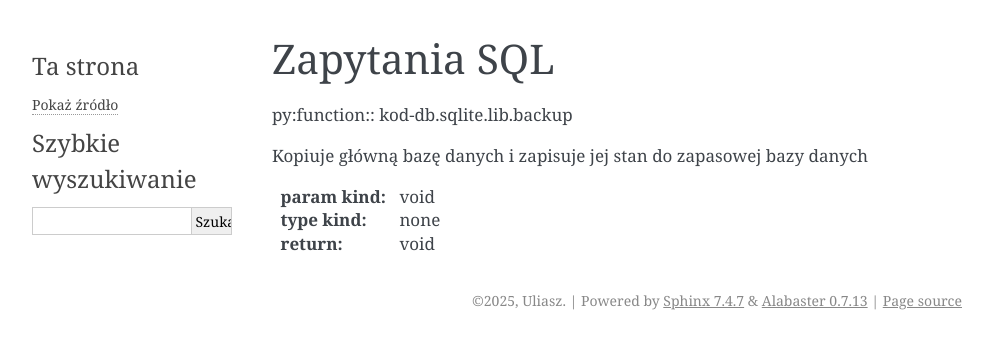
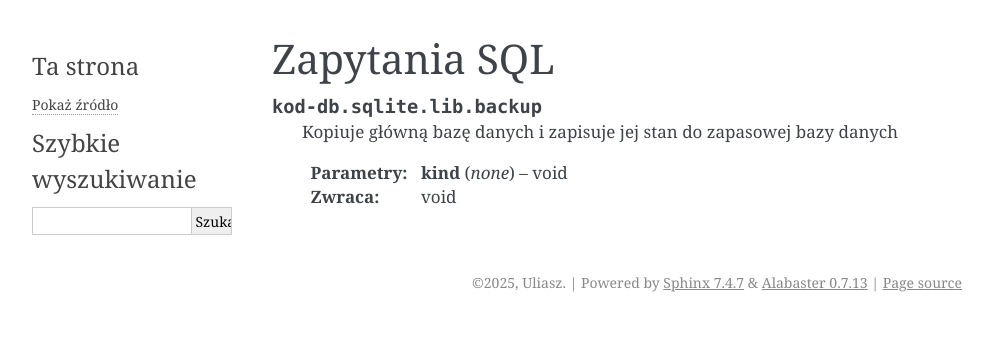
Before and after one commit to BlazejUl/Sprawozdanie, a Sphinx documentation site: the page built from Sprawozdanie-main/source/rozdzial4/index.rst, in a window 1280 px wide. Shown: the top 349 px of the page, without its empty margins (148-1141 px from the left). Built offline with Sphinx 7.4.7, drawn with Linux system fonts in a browser that asks for light colours; pages that are not in the unit, such as notebooks, are missing from menus.

Commit message:
Update index.rst

```diff
--- a/Sprawozdanie-main/source/rozdzial4/index.rst
+++ b/Sprawozdanie-main/source/rozdzial4/index.rst
@@ -2,10 +2,10 @@ Zapytania SQL
 ================
 
 
-py:function:: kod-db.sqlite.lib.backup
+.. py:function:: kod-db.sqlite.lib.backup
 
-Kopiuje główną bazę danych i zapisuje jej stan do zapasowej bazy danych
+   Kopiuje główną bazę danych i zapisuje jej stan do zapasowej bazy danych
 
-:param kind: void
-:type kind: none
-:return: void
+   :param kind: void
+   :type kind: none
+   :return: void
```
